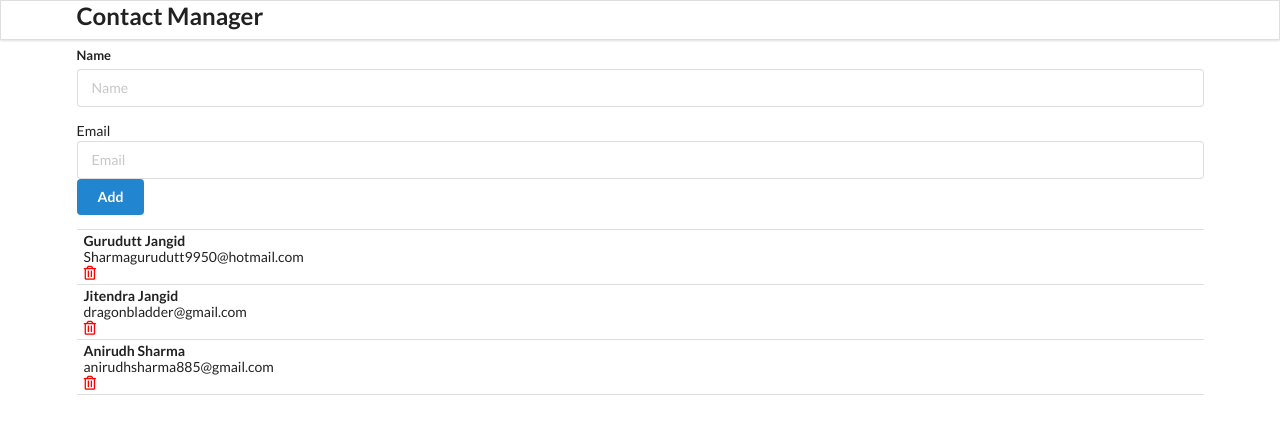
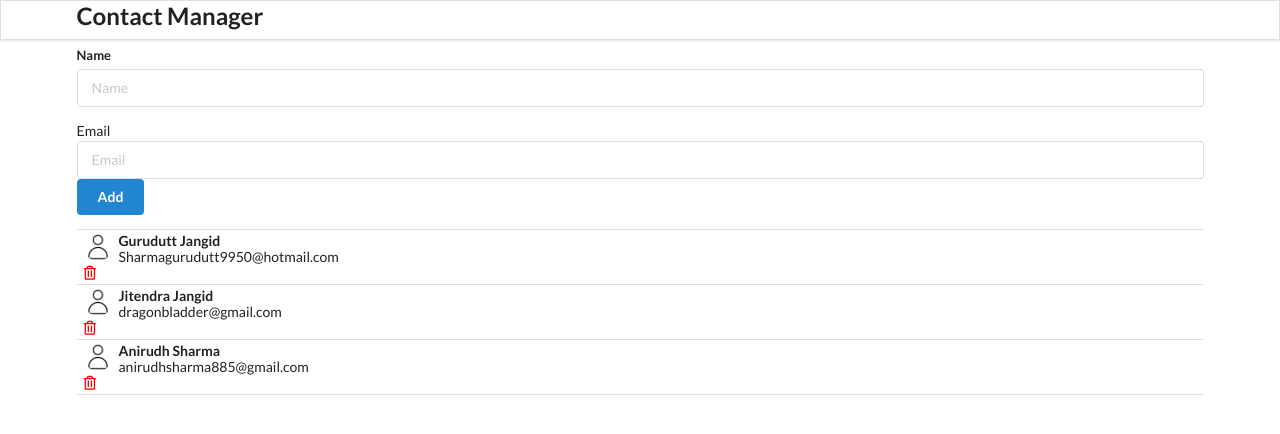
Before and after one commit to GuruduttJangid97/Contact_App, a React (Create React App) app: page / in a window 1280 px wide. Shown: the top 434 px of the page. Built offline with nearby package versions, Linux system fonts and the light colour scheme.

Commit message:
UI Avatar Added

```diff
--- a/src/components/Contactcard.js
+++ b/src/components/Contactcard.js
@@ -1,11 +1,13 @@
 import React from 'react';
+import user from './images/user.png'
 
 const CardContact = (props) =>{
     const {id, name, email} = props.contacts;
     return(
-      <div className='item'>
-        <div className='content'>
-          <div className='header'>{name}</div>
+      <div className="item">
+        <img className="ui avatar image" src={user} alt="user" />
+        <div className="content">
+          <div className="header">{name}</div>
           <div>{email}</div>
         </div>
         <i className='trash alternate outline icon' style={{color: "red", marginTop: "7px"}}></i>
```
Also changed, not shown: src/components/images/user.png (added).
